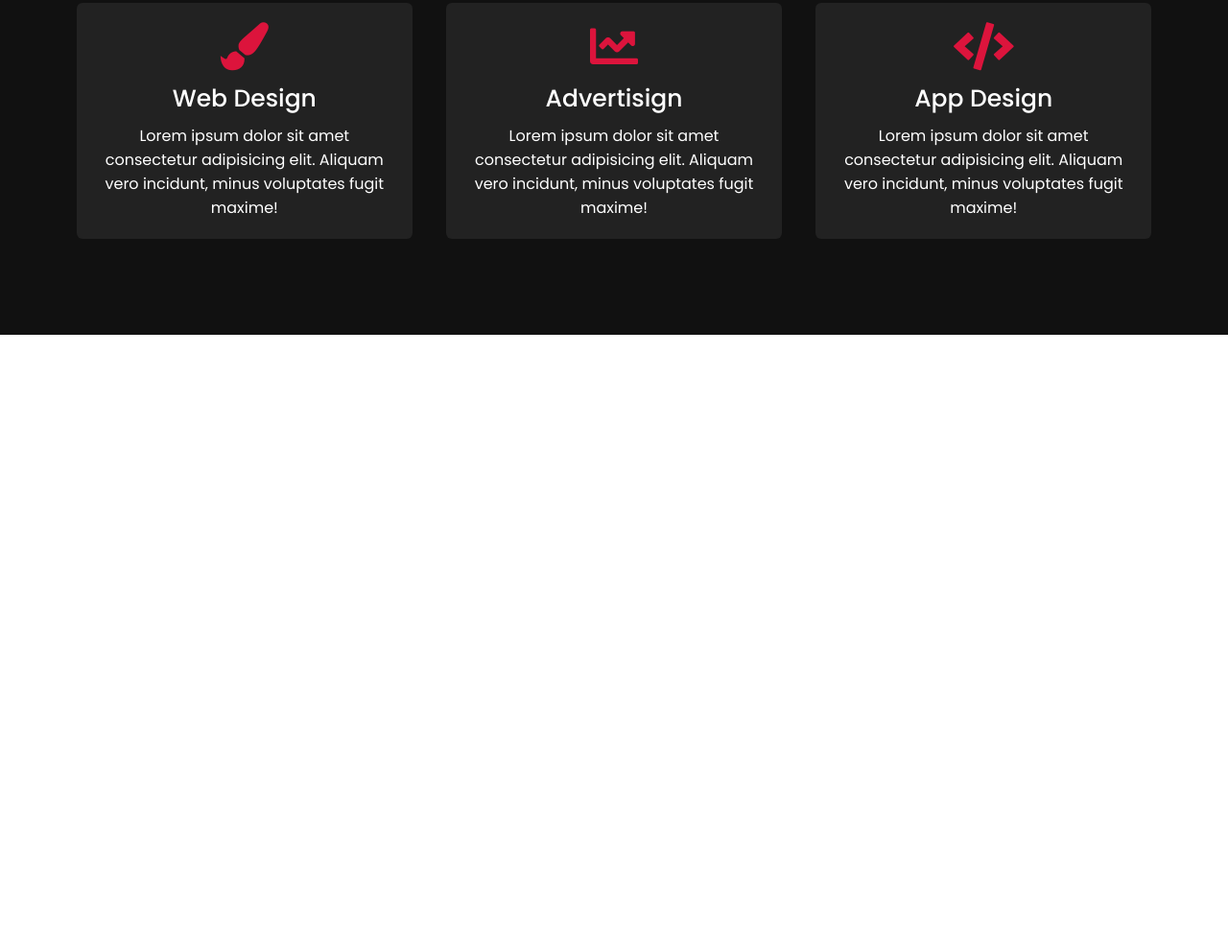
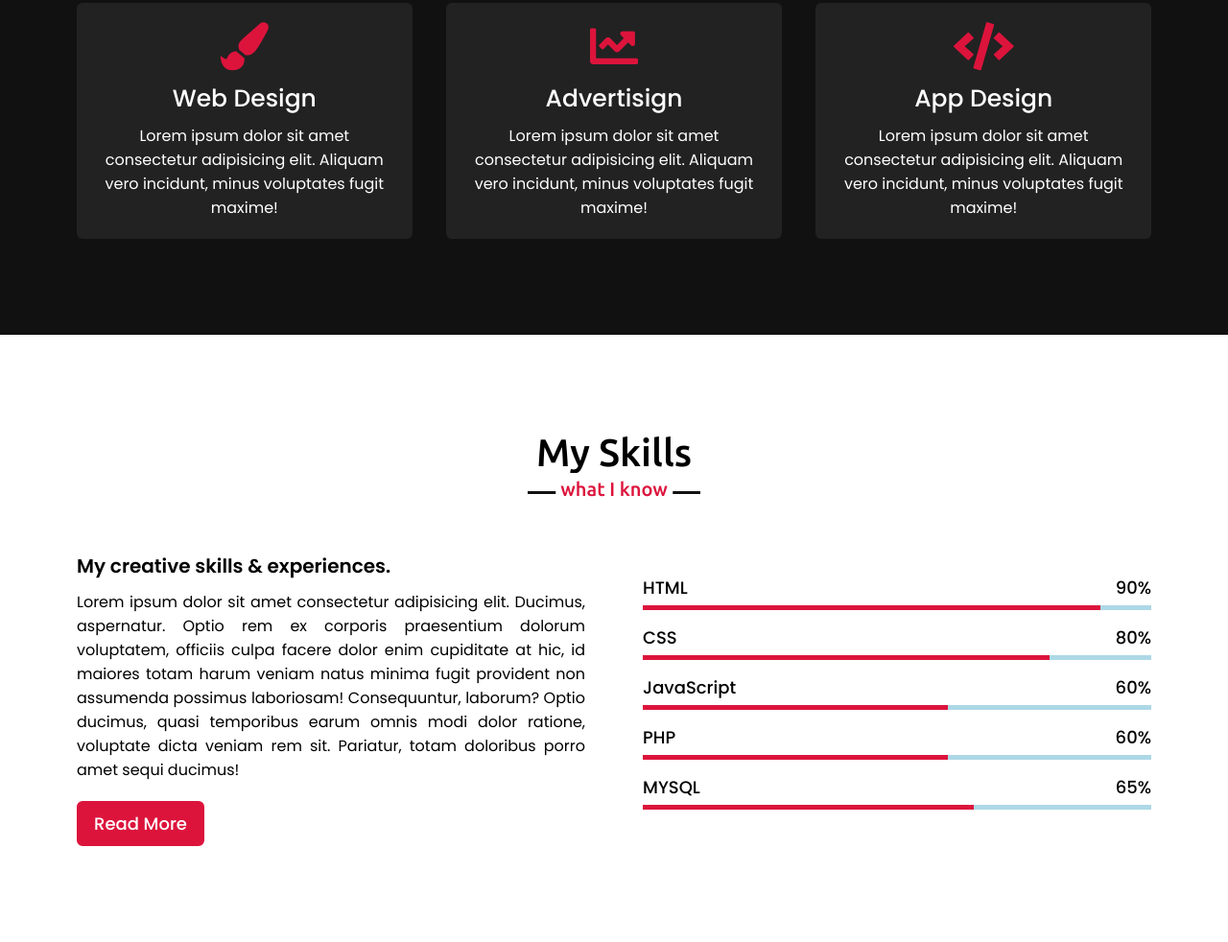
Before and after one commit to MiguelEspMol/portafolioMEM, a plain HTML site: page index.html in a window 1280 px wide. Shown: the part 1756-2738 px from the top of the page at 96% size. Before the commit the page ends 2105 px from the top, so only its background shows below. Drawn offline with nearby package versions, Linux system fonts and the light colour scheme.

Commit message:
creacion de la skill section

```diff
--- a/index.html
+++ b/index.html
@@ -94,6 +94,58 @@
 
     <!-- skills section starts here -->
 
+    <section class="skills" id="skills">
+        <div class="max-width">
+            <h2 class="title">My Skills</h2>
+            <div class="skills-content">
+                <div class="column left">
+                    <div class="text">My creative skills & experiences.</div>
+                    <p>Lorem ipsum dolor sit amet consectetur adipisicing elit. Ducimus, aspernatur. Optio rem ex corporis praesentium dolorum voluptatem, officiis culpa facere dolor enim cupiditate at hic, id maiores totam harum veniam natus minima fugit provident non assumenda possimus laboriosam! Consequuntur, laborum? Optio ducimus, quasi temporibus earum omnis modi dolor ratione, voluptate dicta veniam rem sit. Pariatur, totam doloribus porro amet sequi ducimus!</p>
+                    <a href="#">Read More</a>
+                </div>
+                <div class="column right">
+                    <div class="bars">
+                        <div class="info">
+                            <span>HTML</span>
+                            <span>90%</span>
+                        </div>
+                        <div class="line html"></div>
+                    </div>
+                    <div class="bars">
+                        <div class="info">
+                            <span>CSS</span>
+                            <span>80%</span>
+                        </div>
+                        <div class="line css"></div>
+                    </div>
+                    <div class="bars">
+                        <div class="info">
+                            <span>JavaScript</span>
+                            <span>60%</span>
+                        </div>
+                        <div class="line js"></div>
+                    </div>
+                    <div class="bars">
+                        <div class="info">
+                            <span>PHP</span>
+                            <span>60%</span>
+                        </div>
+                        <div class="line php"></div>
+                    </div>
+                    <div class="bars">
+                        <div class="info">
+                            <span>MYSQL</span>
+                            <span>65%</span>
+                        </div>
+                        <div class="line mysql"></div>
+                    </div>
+                </div>
+            </div>
+        </div>
+    </section>
+
+    <!-- Team section starts here -->
+
         <script src="script.js"></script>
 
 </body>
--- a/style.css
+++ b/style.css
@@ -138,6 +138,19 @@ section{
     padding: 100px 0;
 }
 
+.about, .services, .skills{
+    font-family: 'Poppins', sans-serif;
+}
+
+.about .about-content,
+.services .serv-content,
+.skills .skills-content{
+    display: flex;
+    flex-wrap: wrap;
+    align-items: center;
+    justify-content: space-between;
+}
+
 section .title{
     position: relative;
     text-align: center;
@@ -172,20 +185,8 @@ section .title::after{
 
 /*about section styling*/
 
-.about, .services{
-    font-family: 'Poppins', sans-serif;
-}
-
 .about .title::after{
     content: "who I am";
-}
-
-.about .about-content,
-.services .serv-content{
-    display: flex;
-    flex-wrap: wrap;
-    align-items: center;
-    justify-content: space-between;
 }
 
 .about .about-content .left{
@@ -290,6 +291,95 @@ section .title::after{
     margin: 10px 0 7px 0;
 }
 
+/*skills section styling*/
+
+.skills .title::after{
+    content: "what I know";
+}
+
+.skills .skills-content .column{
+    width: calc(50% - 30px);
+}
+
+.skills .skills-content .left .text{
+    font-size: 20px;
+    font-weight: 600;
+    margin-bottom: 10px;
+}
+
+.skills .skills-content .left p{
+    text-align: justify;
+}
+
+.skills .skills-content .left a{
+    display: inline-block;
+    background: crimson;
+    color: #fff;
+    font-size: 18px;
+    font-weight: 500;
+    padding: 8px 16px;
+    margin-top: 20px;
+    border-radius: 6px;
+    border: 2px solid crimson;
+    transition: all 0.4s ease;
+}
+
+.skills .skills-content .left a:hover{
+    color: crimson;
+    background: none;
+}
+
+.skills .skills-content .right .bars{
+    margin-bottom: 15px;
+}
+
+.skills .skills-content .right .info{
+    display: flex;
+    margin-bottom: 5px;
+    align-items: center;
+    justify-content: space-between;
+}
+
+.skills .skills-content .right span{
+    font-weight: 500;
+    font-size: 18px;
+}
+
+.skills .skills-content .right .line{
+    height: 5px;
+    width: 100%;
+    background: lightblue;
+    position: relative;
+}
+
+.skills .skills-content .right .line::before{
+    content: "";
+    position: absolute;
+    height: 100%;
+    left: 0;
+    top: 0;
+    background: crimson;
+}
+
+.skills .skills-content .right .html::before{
+    width: 90%;
+}
+
+.skills .skills-content .right .css::before{
+    width: 80%;
+}
+
+.skills .skills-content .right .js::before{
+    width: 60%;
+}
+
+.skills .skills-content .right .php::before{
+    width: 60%;
+}
+
+.skills .skills-content .right .mysql::before{
+    width: 65%;
+}
 
 /*responsive media query start*/
 
@@ -388,6 +478,11 @@ section .title::after{
         margin-bottom: 20px;
     }
 
+    .skills .skills-content .column{
+        width: 100%;
+        margin-bottom: 35px;
+    }
+
 }
 
 @media (max-width: 690px){
@@ -407,7 +502,8 @@ section .title::after{
         font-size: 20px;
     }
 
-    .services .serv-content .card{
+    .services .serv-content .card,
+    .skills .skills-content .column{
         width: 100%;
     }
 
```
